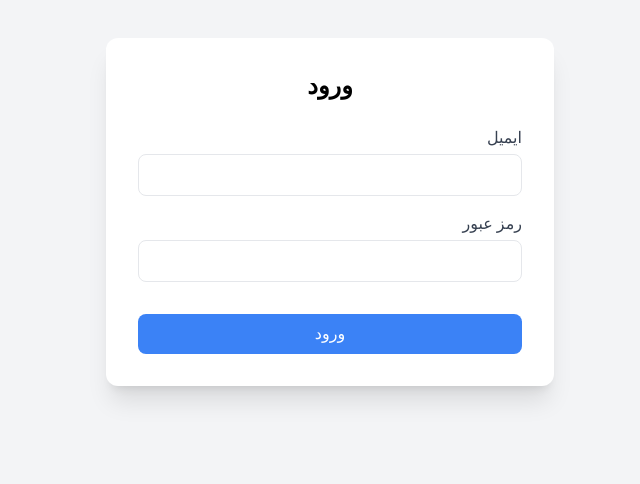
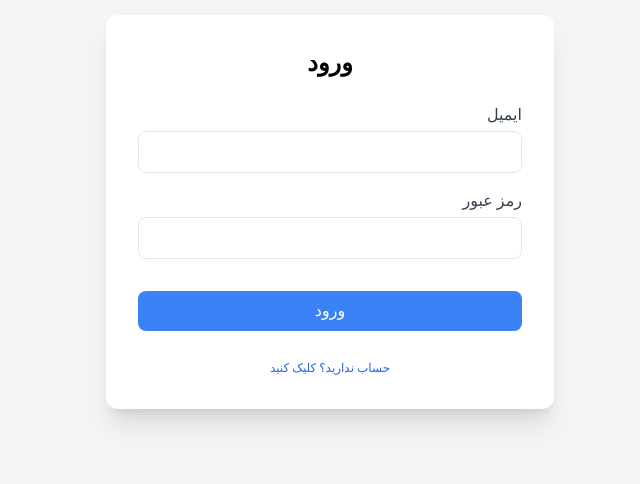
Before and after one commit to KosarKalateAraby/React-Practice, a React (Vite) app in the folder Dashboard/frontend/: page / in a window 1280 px wide. Shown: the part 188-672 px from the top of the page, without its empty margins (354-994 px from the left). Built offline with nearby package versions, Linux system fonts and the light colour scheme.

Commit message:
Link Register page

```diff
--- a/Dashboard/frontend/src/pages/Login.tsx
+++ b/Dashboard/frontend/src/pages/Login.tsx
@@ -2,6 +2,7 @@
 import React, { useState } from 'react';
 import FormInput from '../components/FormInput';
 import { useNavigate } from 'react-router-dom';
+import Register from './Register';
 import axios from 'axios';
 
 export default function Login() {
@@ -52,6 +53,10 @@ export default function Login() {
     }
   };
 
+  const RegisterLink = () => {
+    navigate("/register");
+  }
+
 
   return (
     <div className="flex items-center justify-center min-h-screen bg-gray-100">
@@ -62,6 +67,7 @@ export default function Login() {
         <button onClick={handleLogin} className="w-full bg-blue-500 text-white py-2 rounded-lg mt-4 hover:bg-blue-600">
           ورود
         </button>
+        <p className='text-[12px] text-center mt-7 text-blue-600 hover:underline cursor-pointer' onClick={RegisterLink}>حساب ندارید؟ کلیک کنید</p>
       </div>
     </div>
   );
```
